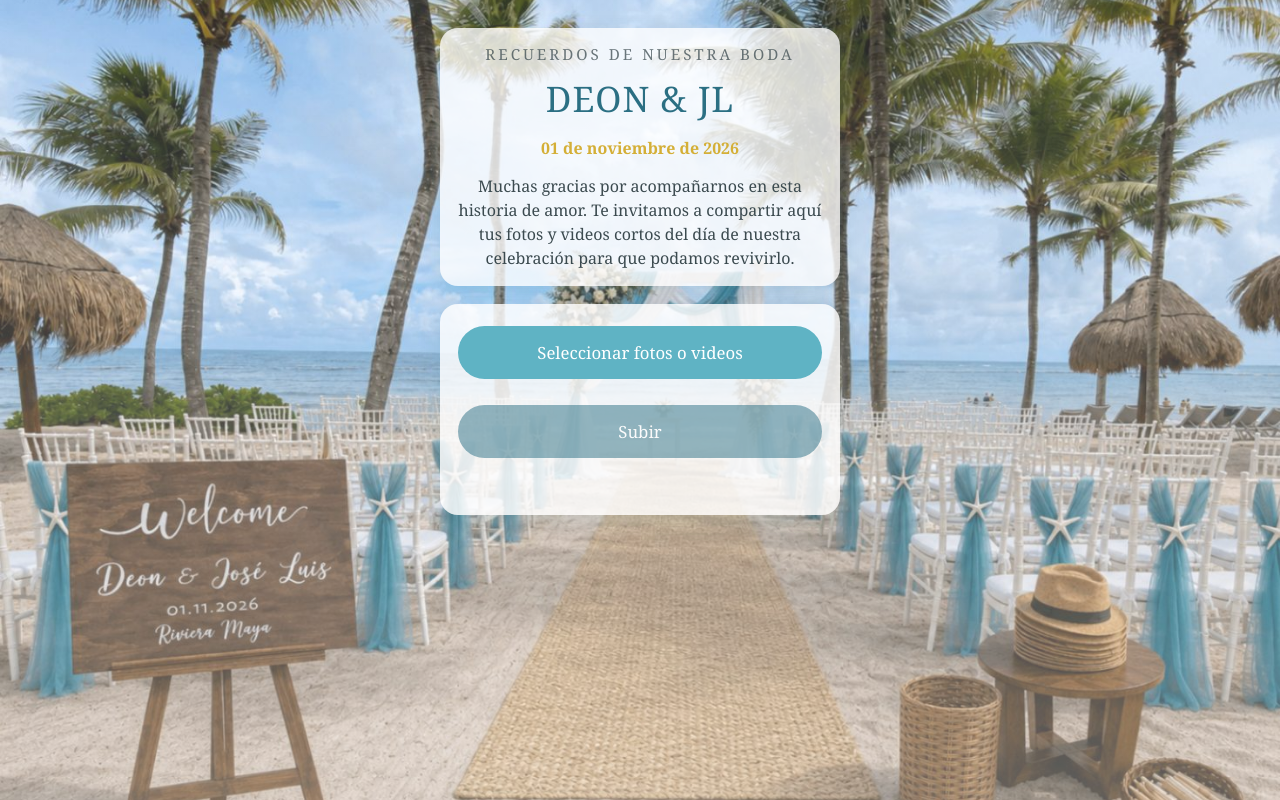
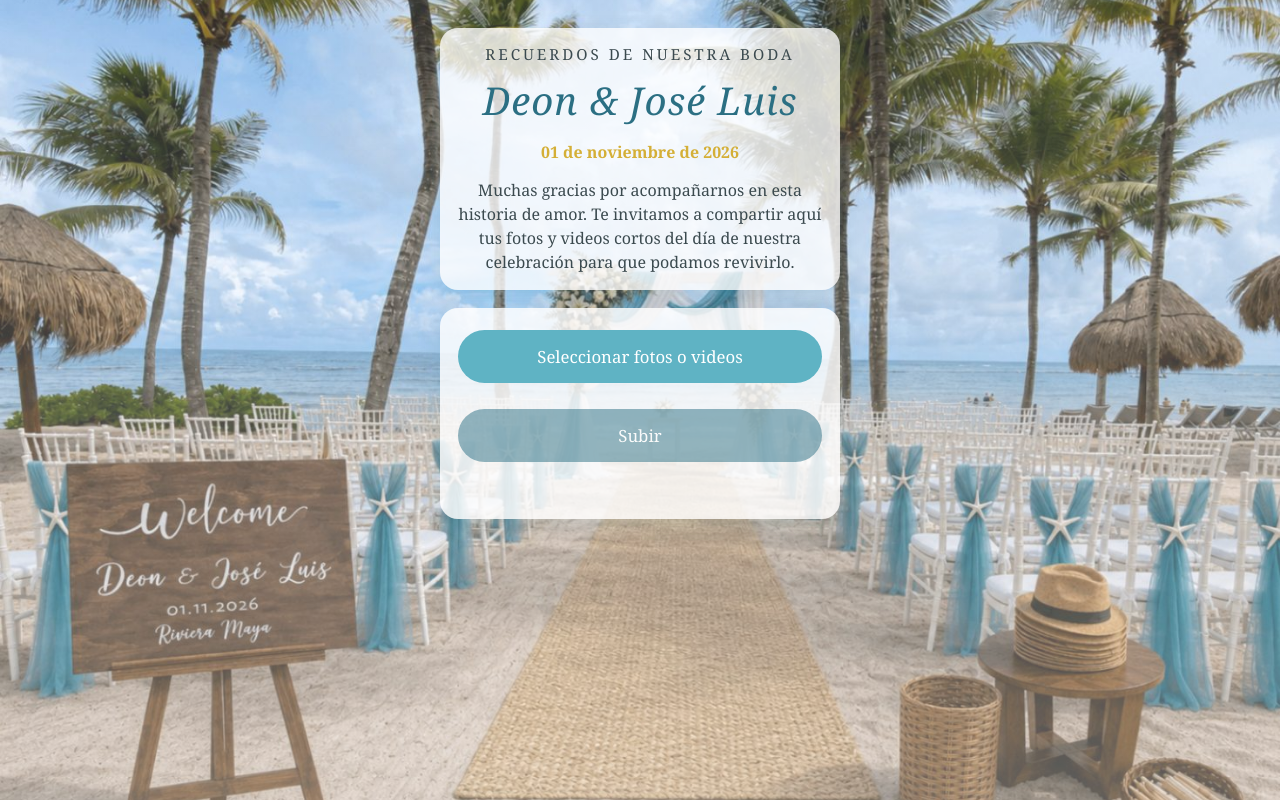
Before and after one commit to jlesparzaa-png/FotosD-JL, a plain HTML site: page index.html in a window 1280 px wide. Drawn offline with Linux system fonts and the light colour scheme.

Commit message:
Update names and date styles in index.html

```diff
--- a/index.html
+++ b/index.html
@@ -13,8 +13,8 @@
     background:linear-gradient(rgba(255,255,255,.15), rgba(255,255,255,.35)), url('fondo.jpg') center/cover no-repeat; }
   main { width:100%; max-width:440px; padding:28px 20px 40px; text-align:center; }
   .head { background:rgba(255,255,255,.78); border-radius:18px; padding:16px 14px; margin-bottom:18px; box-shadow:0 6px 20px rgba(43,111,131,.15); }
-  .names { font-size:2.2rem; margin:10px 0 4px; color:var(--deep); font-weight:normal; letter-spacing:1px; }
-  .date { font-size:.95rem; letter-spacing:3px; text-transform:uppercase; opacity:.75; }
+  .names { font-size:2.4rem; margin:10px 0 4px; color:var(--deep); font-weight:normal; font-style:italic; letter-spacing:1px; }
+  .date { font-size:.95rem; letter-spacing:3px; text-transform:uppercase; opacity:1; }
   p.msg { line-height:1.5; margin:14px 0 0; }
   .card { background:rgba(255,255,255,.82); border-radius:18px; padding:22px 18px; box-shadow:0 6px 20px rgba(43,111,131,.15); }
   input[type=file] { display:none; }
@@ -36,7 +36,7 @@
 <main>
   <div class="head">
     <div class="date">Recuerdos de nuestra Boda</div>
-    <h1 class="names">DEON &amp; JL</h1>
+    <h1 class="names">Deon &amp; José Luis</h1>
     <p class="msg" style="font-weight: bold; color: #D4AF37;">01 de noviembre de 2026</p>
     <p class="msg">Muchas gracias por acompañarnos en esta historia de amor. Te invitamos a compartir aquí tus fotos y videos cortos del día de nuestra celebración para que podamos revivirlo.</p>
   </div>
```
